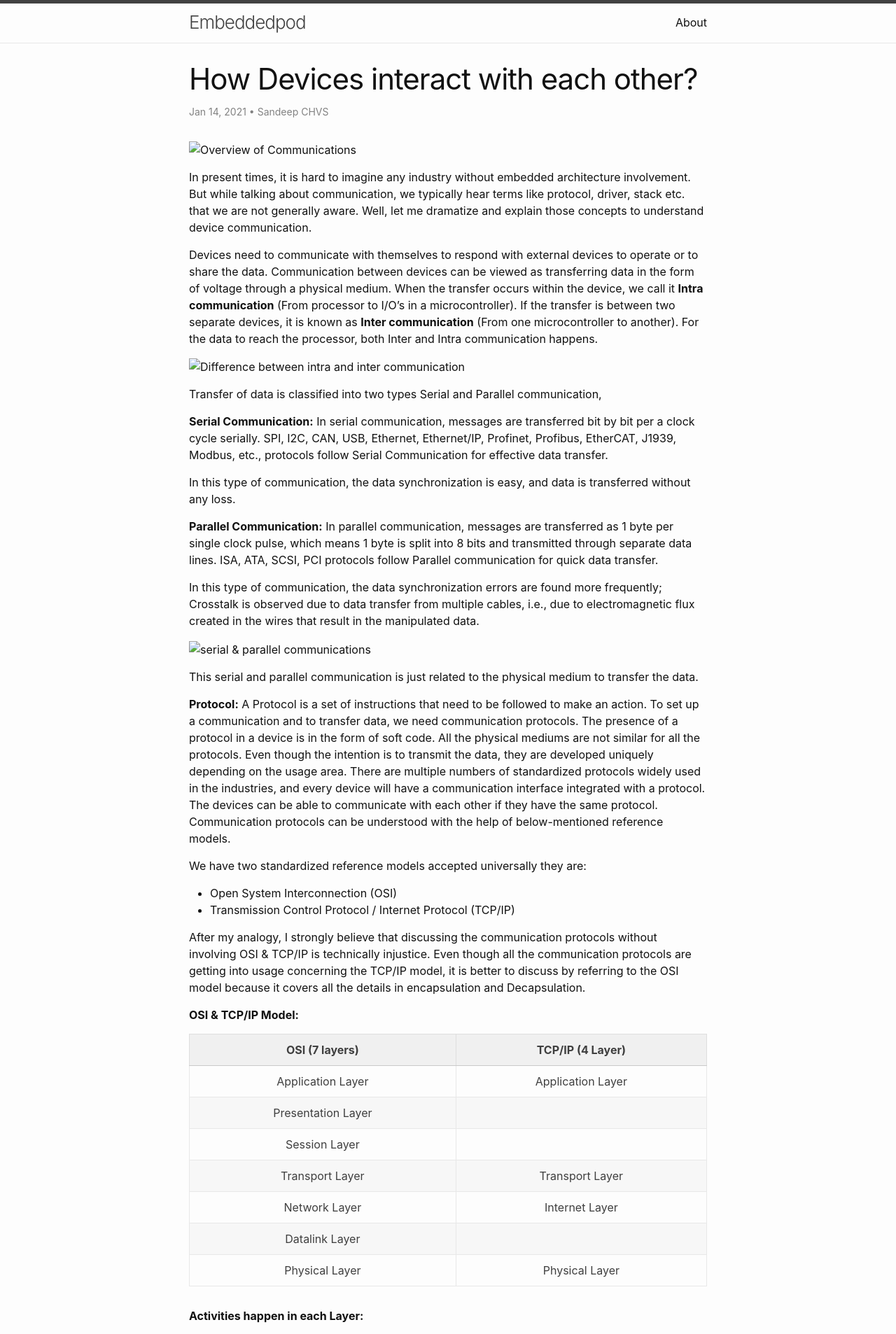
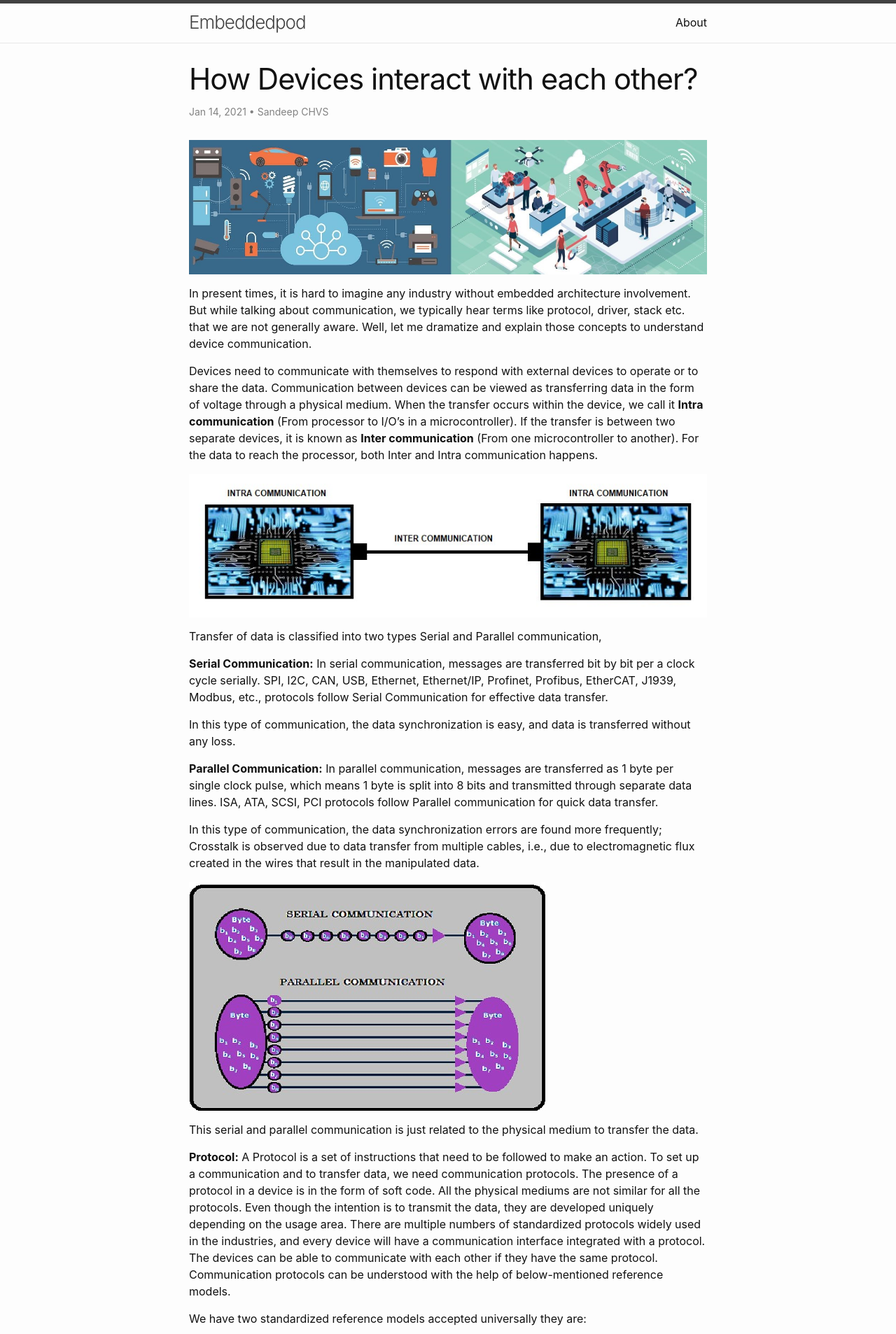
Before and after one commit to Embeddedspod/embeddedpod-webstie, a Jekyll site: the page built from _posts/sandeep/2021-01-14-How-Devices-interact-with-each-other.md, in a window 1280 px wide. Shown: the top 1906 px of the page at 70% size. Built offline with Jekyll 4.4.1, drawn with Linux system fonts in a browser that asks for light colours.

Commit message:
changed 1st post, updated img src dir

```diff
--- a/Gemfile
+++ b/Gemfile
@@ -3,4 +3,6 @@ ruby '>=2.5.3'
 
 gem "github-pages", group: :jekyll_plugins
 
+gem 'wdm', '>= 0.1.0'
+
 Encoding.default_external = Encoding::UTF_8
--- a/_posts/sandeep/2021-01-14-How-Devices-interact-with-each-other.md
+++ b/_posts/sandeep/2021-01-14-How-Devices-interact-with-each-other.md
@@ -7,13 +7,13 @@ author: Sandeep CHVS
 permalink: /:title
 ---
 
-![Overview of Communications](images/1.jpg)
+![Overview of Communications](../../images/sandeep/1.jpg)
 
 In present times, it is hard to imagine any industry without embedded architecture involvement. But while talking about communication, we typically hear terms like protocol, driver, stack etc. that we are not generally aware. Well, let me dramatize and explain those concepts to understand device communication.
 
 Devices need to communicate with themselves to respond with external devices to operate or to share the data. Communication between devices can be viewed as transferring data in the form of voltage through a physical medium. When the transfer occurs within the device, we call it __Intra communication__ (From processor to I/O’s in a microcontroller). If the transfer is between two separate devices, it is known as __Inter communication__ (From one microcontroller to another). For the data to reach the processor, both Inter and Intra communication happens.
 
-![Difference between intra and inter communication](images/2.jpg)
+![Difference between intra and inter communication](../../images/sandeep/2.jpg)
 
 Transfer of data is classified into two types Serial and Parallel communication,
 
@@ -25,7 +25,7 @@ __Parallel Communication:__ In parallel communication, messages are transferred
 
 In this type of communication, the data synchronization errors are found more frequently; Crosstalk is observed due to data transfer from multiple cables, i.e., due to electromagnetic flux created in the wires that result in the manipulated data.
 
-![serial & parallel communications](images/3.jpg)
+![serial & parallel communications](../../images/sandeep/3.jpg)
 
 This serial and parallel communication is just related to the physical medium to transfer the data.
 
--- a/about.markdown
+++ b/about.markdown
@@ -1,7 +1,9 @@
 ---
 layout: page
 title: About
-permalink: /about/
+permalink: /about
 ---
 
-__this is the about page.__
+Hello Everyone,
+
+Welcome to the Electronics blog. Here we will learn and explore about the various electronics topics.
```
Also changed, not shown: Gemfile.lock, images/sandeep/1.jpg (renamed from _posts/sandeep/images/1.jpg), images/sandeep/2.jpg (renamed from _posts/sandeep/images/2.jpg), images/sandeep/3.jpg (renamed from _posts/sandeep/images/3.jpg).
